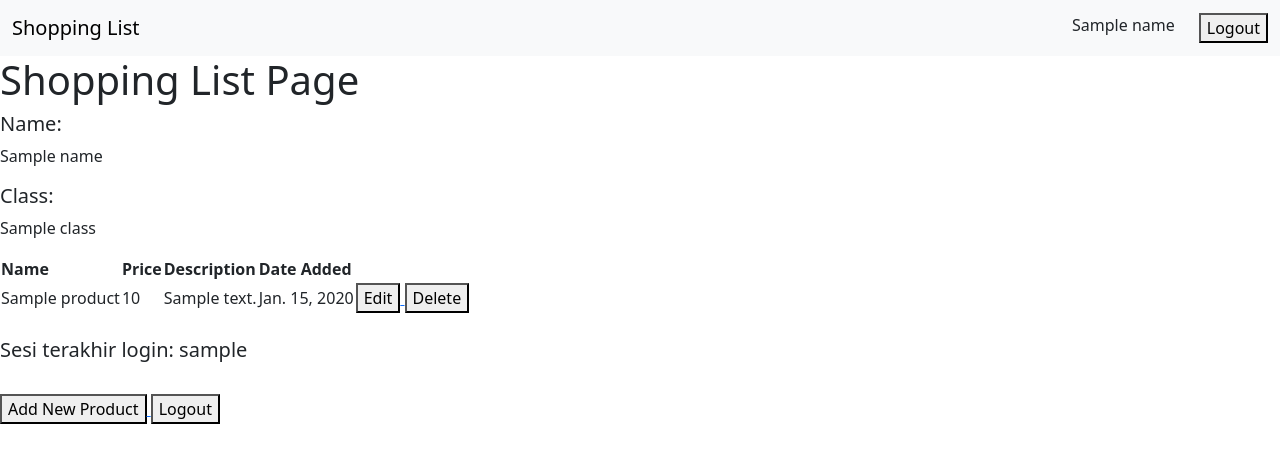
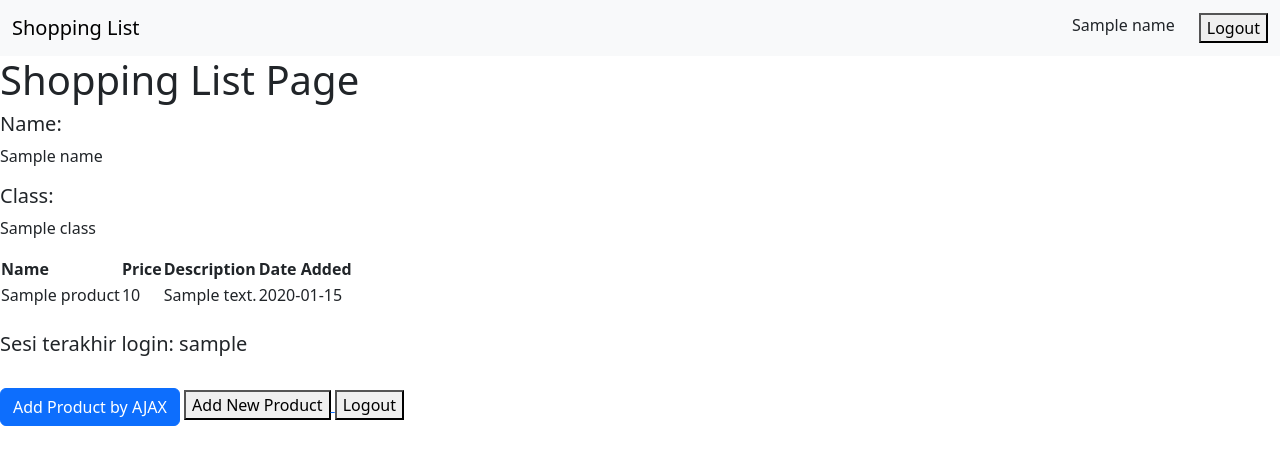
Before and after one commit to IrPanK/shopping-list, a Django app: template main/templates/main.html in a window 1280 px wide. Shown: the top 465 px of the page. Run offline with Django 4.2, Linux system fonts and the light colour scheme; tables that the repository leaves empty hold one stand-in row (values such as "Sample post"); the template is opened without the code that fills it: values that come from a table or form of the project are taken from there, most other values are stand-ins (such as "Sample title", 1, 10 or a date in 2020).

Commit message:
Tutorial 5

```diff
--- a/main/templates/main.html
+++ b/main/templates/main.html
@@ -11,6 +11,38 @@
     </div>
 </nav>
 
+<div class="modal fade" id="exampleModal" tabindex="-1" aria-labelledby="exampleModalLabel" aria-hidden="true">
+    <div class="modal-dialog">
+        <div class="modal-content">
+            <div class="modal-header">
+                <h1 class="modal-title fs-5" id="exampleModalLabel">Add New Product</h1>
+                <button type="button" class="btn-close" data-bs-dismiss="modal" aria-label="Close"></button>
+            </div>
+            <div class="modal-body">
+                <form id="form" onsubmit="return false;">
+                    {% csrf_token %}
+                    <div class="mb-3">
+                        <label for="name" class="col-form-label">Name:</label>
+                        <input type="text" class="form-control" id="name" name="name"></input>
+                    </div>
+                    <div class="mb-3">
+                        <label for="price" class="col-form-label">Price:</label>
+                        <input type="number" class="form-control" id="price" name="price"></input>
+                    </div>
+                    <div class="mb-3">
+                        <label for="description" class="col-form-label">Description:</label>
+                        <textarea class="form-control" id="description" name="description"></textarea>
+                    </div>
+                </form>
+            </div>
+            <div class="modal-footer">
+                <button type="button" class="btn btn-secondary" data-bs-dismiss="modal">Close</button>
+                <button type="button" class="btn btn-primary" id="button_add" data-bs-dismiss="modal">Add Product</button>
+            </div>
+        </div>
+    </div>
+</div>
+
 <h1>Shopping List Page</h1>
 
 <h5>Name:</h5>
@@ -19,37 +51,15 @@
 <h5>Class:</h5>
 <p>{{class}}</p>
 
-<table>
-    <tr>
-        <th>Name</th>
-        <th>Price</th>
-        <th>Description</th>
-        <th>Date Added</th>
-    </tr>
-
-    {% for product in products %}
-    <tr>
-        <td>{{product.name}}</td>
-        <td>{{product.price}}</td>
-        <td>{{product.description}}</td>
-        <td>{{product.date_added}}</td>
-        <td>
-            <a href="{% url 'main:edit_product' product.pk %}">
-                <button>Edit</button>
-            </a>
-            <a href="{% url 'main:delete_product' product.pk %}">
-                <button>Delete</button>
-            </a>
-        </td>
-    </tr>
-    {% endfor %}
-</table>
+<table id="product_table"></table>
 
 <br />
 
 <h5>Sesi terakhir login: {{ last_login }}</h5>
 
 <br />
+
+<button type="button" class="btn btn-primary" data-bs-toggle="modal" data-bs-target="#exampleModal">Add Product by AJAX</button>
 
 <a href="{% url 'main:create_product' %}">
     <button>Add New Product</button>
@@ -59,4 +69,47 @@
     <button>Logout</button>
 </a>
 
+<script>
+    async function getProducts() {
+        return fetch("{% url 'main:get_product_json' %}").then((res) =>
+            res.json()
+        );
+    }
+
+    async function refreshProducts() {
+        document.getElementById("product_table").innerHTML = "";
+        const products = await getProducts();
+        let htmlString = `<tr>
+            <th>Name</th>
+            <th>Price</th>
+            <th>Description</th>
+            <th>Date Added</th>
+        </tr>`;
+        products.forEach((item) => {
+            htmlString += `\n<tr>
+            <td>${item.fields.name}</td>
+            <td>${item.fields.price}</td>
+            <td>${item.fields.description}</td>
+            <td>${item.fields.date_added}</td>
+        </tr>`;
+        });
+
+        document.getElementById("product_table").innerHTML = htmlString;
+    }
+
+    function addProduct() {
+        fetch("{% url 'main:add_product_ajax' %}", {
+            method: "POST",
+            body: new FormData(document.querySelector('#form'))
+        }).then(refreshProducts)
+
+        document.getElementById("form").reset()
+        return false
+    }
+
+    document.getElementById("button_add").onclick = addProduct
+
+    refreshProducts();
+</script>
+
 {% endblock content %}
--- a/main/urls.py
+++ b/main/urls.py
@@ -11,6 +11,8 @@ from main.views import (
     logout_user,
     edit_product,
     delete_product,
+    get_product_json,
+    add_product_ajax,
 )
 
 app_name = "main"
@@ -27,4 +29,6 @@ urlpatterns = [
     path("logout/", logout_user, name="logout"),
     path("edit-product/<int:id>", edit_product, name="edit_product"),
     path("delete/<int:id>", delete_product, name="delete_product"),
+    path("get-product/", get_product_json, name="get_product_json"),
+    path("create-product-ajax/", add_product_ajax, name="add_product_ajax"),
 ]
--- a/main/views.py
+++ b/main/views.py
@@ -1,5 +1,5 @@
 from django.shortcuts import render
-from django.http import HttpResponseRedirect
+from django.http import HttpResponseNotFound, HttpResponseRedirect
 from main.forms import ProductForm
 from django.urls import reverse
 from main.models import Product
@@ -13,6 +13,7 @@ from django.contrib.auth import logout
 from django.contrib.auth.decorators import login_required
 import datetime
 from django.urls import reverse
+from django.views.decorators.csrf import csrf_exempt
 
 
 # Create your views here.
@@ -134,3 +135,26 @@ def logout_user(request):
     response = HttpResponseRedirect(reverse("main:login"))
     response.delete_cookie("last_login")
     return response
+
+
+def get_product_json(request):
+    product_item = Product.objects.all()
+    return HttpResponse(serializers.serialize("json", product_item))
+
+
+@csrf_exempt
+def add_product_ajax(request):
+    if request.method == "POST":
+        name = request.POST.get("name")
+        price = request.POST.get("price")
+        description = request.POST.get("description")
+        user = request.user
+
+        new_product = Product(
+            name=name, price=price, description=description, user=user
+        )
+        new_product.save()
+
+        return HttpResponse(b"CREATED", status=201)
+
+    return HttpResponseNotFound()
```
